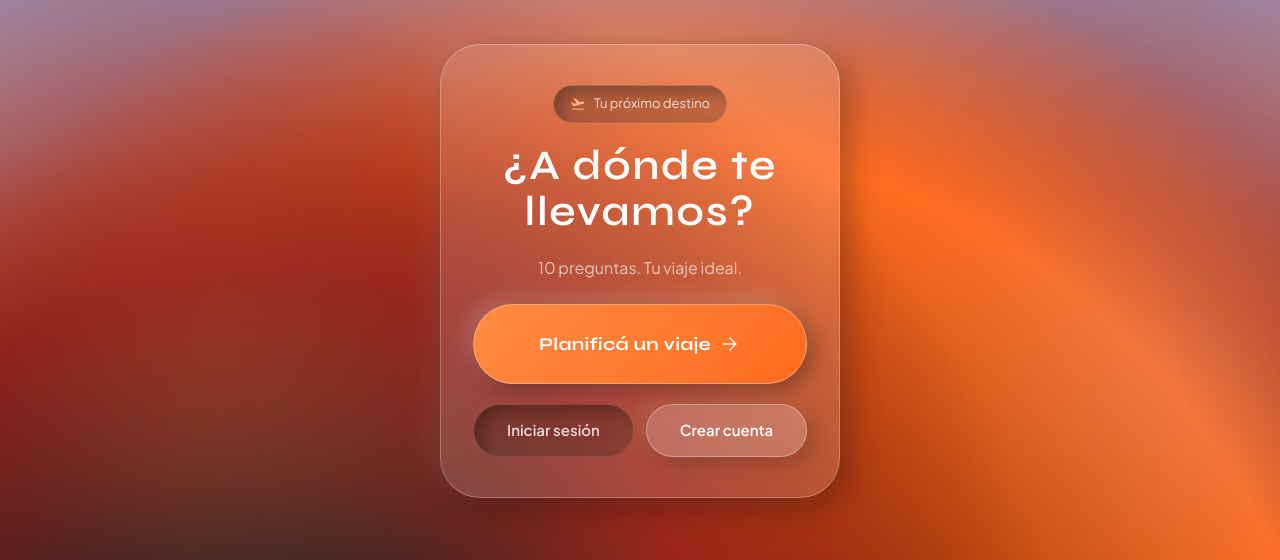
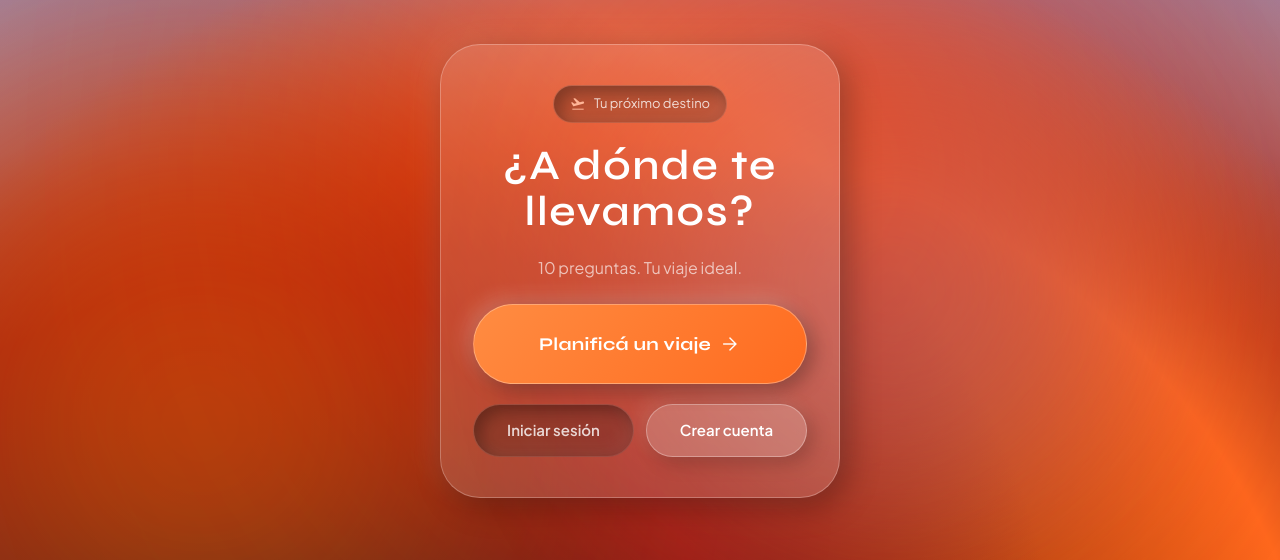
Before and after one commit to gpdreifus-pixel/planify, a React (Vite) app: page / in a window 1280 px wide. Shown: the part 129-689 px from the top of the page. Built offline with nearby package versions, Linux system fonts and the light colour scheme; no server answers.

Commit message:
modified:   src/components/ui/AppBackground.tsx 	modified:   src/screens/BookingScreen.tsx 	modified:   src/screens/CommunityScreen.tsx 	modified:   src/screens/ProfileScreen.tsx

```diff
--- a/src/components/ui/AppBackground.tsx
+++ b/src/components/ui/AppBackground.tsx
@@ -58,32 +58,32 @@ export default function AppBackground({ variant = 'chat', children }: AppBackgro
     <div className="app-bg-chat relative min-h-dvh flex flex-col text-white antialiased overflow-hidden">
       {/* Background animated blobs for chat variant */}
       <motion.div
-        className="pointer-events-none fixed -bottom-[10%] -left-[10%] w-[600px] h-[600px] rounded-full opacity-40 mix-blend-screen"
-        animate={{ x: [0, 50, -30, 0], y: [0, -50, 30, 0], scale: [1, 1.1, 0.9, 1] }}
+        className="pointer-events-none fixed -bottom-[10%] -left-[10%] w-[500px] h-[500px] rounded-full opacity-70"
+        animate={{ x: [0, 80, -40, 0], y: [0, -80, 40, 0], scale: [1, 1.2, 0.9, 1] }}
         transition={{ duration: 15, repeat: Infinity, ease: 'easeInOut' }}
         style={{
-          background: 'radial-gradient(circle, #ff8c42 0%, transparent 60%)',
-          filter: 'blur(90px)',
+          background: '#ff5e00',
+          filter: 'blur(120px)',
           zIndex: 0,
         }}
       />
       <motion.div
-        className="pointer-events-none fixed -bottom-[20%] left-[30%] w-[800px] h-[800px] rounded-full opacity-30 mix-blend-screen"
-        animate={{ x: [0, -60, 40, 0], y: [0, 40, -60, 0] }}
-        transition={{ duration: 20, repeat: Infinity, ease: 'easeInOut' }}
+        className="pointer-events-none fixed top-[20%] right-[10%] w-[400px] h-[400px] rounded-full opacity-60"
+        animate={{ x: [0, -60, 50, 0], y: [0, 60, -30, 0], scale: [1, 1.1, 0.8, 1] }}
+        transition={{ duration: 18, repeat: Infinity, ease: 'easeInOut' }}
         style={{
-          background: 'radial-gradient(circle, #ff6b1f 0%, transparent 70%)',
-          filter: 'blur(110px)',
+          background: '#8178a8',
+          filter: 'blur(100px)',
           zIndex: 0,
         }}
       />
       <motion.div
-        className="pointer-events-none fixed bottom-[5%] -right-[10%] w-[500px] h-[500px] rounded-full opacity-40 mix-blend-screen"
-        animate={{ x: [0, 40, -50, 0], y: [0, -30, 50, 0], scale: [1, 1.2, 0.8, 1] }}
-        transition={{ duration: 18, repeat: Infinity, ease: 'easeInOut' }}
+        className="pointer-events-none fixed bottom-[20%] right-[20%] w-[600px] h-[600px] rounded-full opacity-50"
+        animate={{ x: [0, 50, -60, 0], y: [0, -40, 50, 0], scale: [1, 1.3, 0.85, 1] }}
+        transition={{ duration: 20, repeat: Infinity, ease: 'easeInOut' }}
         style={{
-          background: 'radial-gradient(circle, #c49ba2 0%, transparent 60%)',
-          filter: 'blur(80px)',
+          background: '#ff2a00',
+          filter: 'blur(140px)',
           zIndex: 0,
         }}
       />
--- a/src/screens/BookingScreen.tsx
+++ b/src/screens/BookingScreen.tsx
@@ -97,7 +97,7 @@ export default function BookingScreen() {
     <AppBackground variant="chat">
       <TopAppBar backTo={`/results/${id}`} title="Reservar tu viaje" />
 
-      <main className="flex-1 relative z-10 px-6 pb-52 max-w-md mx-auto w-full">
+      <main className="flex-1 relative z-10 px-6 pb-72 max-w-md mx-auto w-full">
         <motion.div
           variants={staggerContainer}
           initial="initial"
--- a/src/screens/CommunityScreen.tsx
+++ b/src/screens/CommunityScreen.tsx
@@ -354,15 +354,16 @@ export default function CommunityScreen() {
               animate={{ opacity: 1 }}
               exit={{ opacity: 0 }}
               onClick={() => setSelectedPost(null)}
-              className="fixed inset-0 bg-black/60 z-[60] backdrop-blur-sm"
+              className="fixed inset-0 bg-black/60 backdrop-blur-sm"
+              style={{ zIndex: 9998 }}
             />
             <motion.div
               initial={{ y: '100%' }}
               animate={{ y: 0 }}
               exit={{ y: '100%' }}
               transition={{ type: 'spring', damping: 25, stiffness: 300 }}
-              className="fixed bottom-0 left-0 right-0 max-h-[85vh] overflow-y-auto bg-[#2a2438] rounded-t-[32px] z-[60] flex flex-col pb-10 max-w-md mx-auto shadow-2xl"
-              style={{ borderTop: '1px solid rgba(255,255,255,0.1)' }}
+              className="fixed bottom-0 left-0 right-0 max-h-[85vh] overflow-y-auto bg-[#2a2438] rounded-t-[32px] flex flex-col pb-10 max-w-md mx-auto shadow-2xl"
+              style={{ borderTop: '1px solid rgba(255,255,255,0.1)', zIndex: 9999 }}
             >
               <div className="sticky top-0 bg-gradient-to-b from-[#2a2438] to-transparent pt-4 pb-2 px-6 flex justify-between items-center z-10">
                 <h2 className="text-white font-bold" style={{ fontFamily: "'Syne', sans-serif", fontSize: '1.25rem' }}>
--- a/src/screens/ProfileScreen.tsx
+++ b/src/screens/ProfileScreen.tsx
@@ -388,15 +388,16 @@ export default function ProfileScreen() {
                 animate={{ opacity: 1 }}
                 exit={{ opacity: 0 }}
                 onClick={() => !loggingOut && setShowLogoutConfirm(false)}
-                className="fixed inset-0 bg-black/60 z-[60] backdrop-blur-sm"
+                className="fixed inset-0 bg-black/60 backdrop-blur-sm"
+                style={{ zIndex: 9998 }}
               />
               <motion.div
                 initial={{ y: '100%' }}
                 animate={{ y: 0 }}
                 exit={{ y: '100%' }}
                 transition={{ type: 'spring', damping: 25, stiffness: 300 }}
-                className="fixed bottom-0 left-0 right-0 bg-[#2a2438] rounded-t-[32px] z-[60] flex flex-col pt-6 pb-10 px-6 max-w-md mx-auto shadow-2xl"
-                style={{ borderTop: '1px solid rgba(255,255,255,0.1)' }}
+                className="fixed bottom-0 left-0 right-0 bg-[#2a2438] rounded-t-[32px] flex flex-col pt-6 pb-10 px-6 max-w-md mx-auto shadow-2xl"
+                style={{ borderTop: '1px solid rgba(255,255,255,0.1)', zIndex: 9999 }}
               >
                 <div className="flex justify-center mb-4">
                   <div className="w-12 h-1 bg-white/20 rounded-full" />
```
